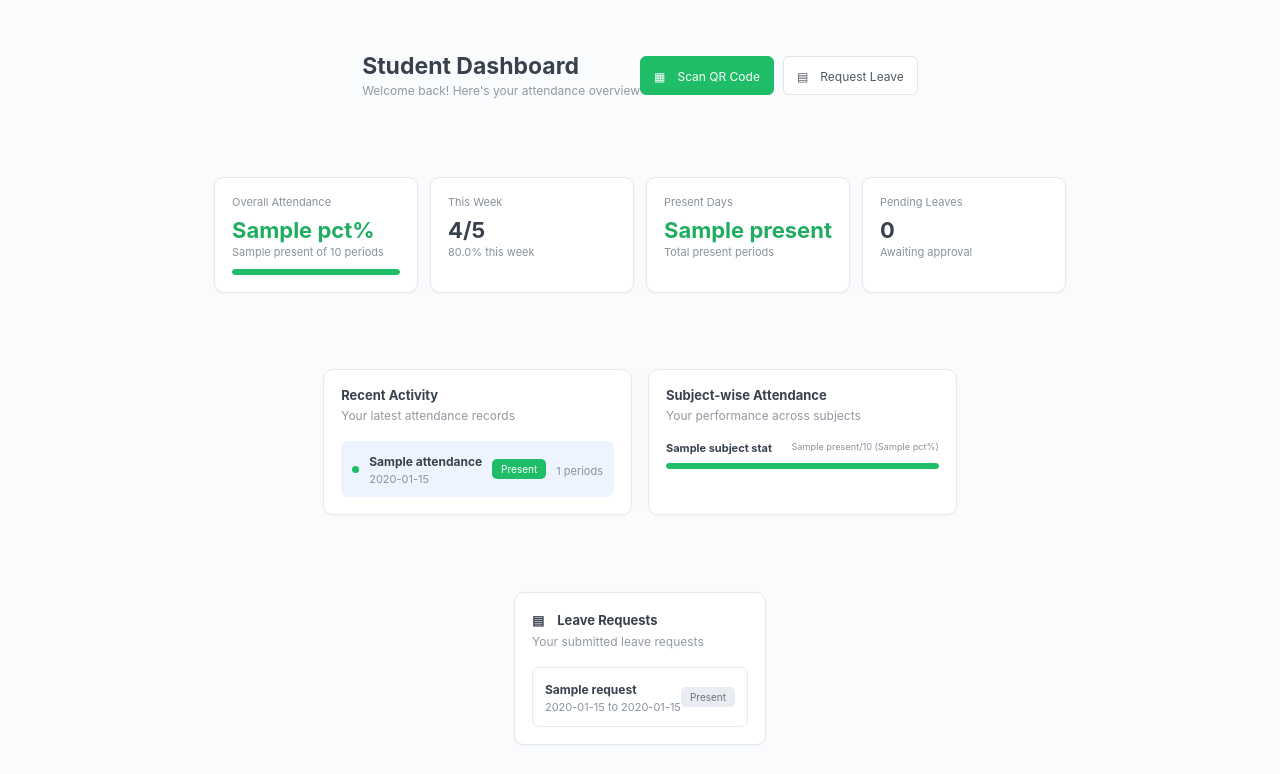
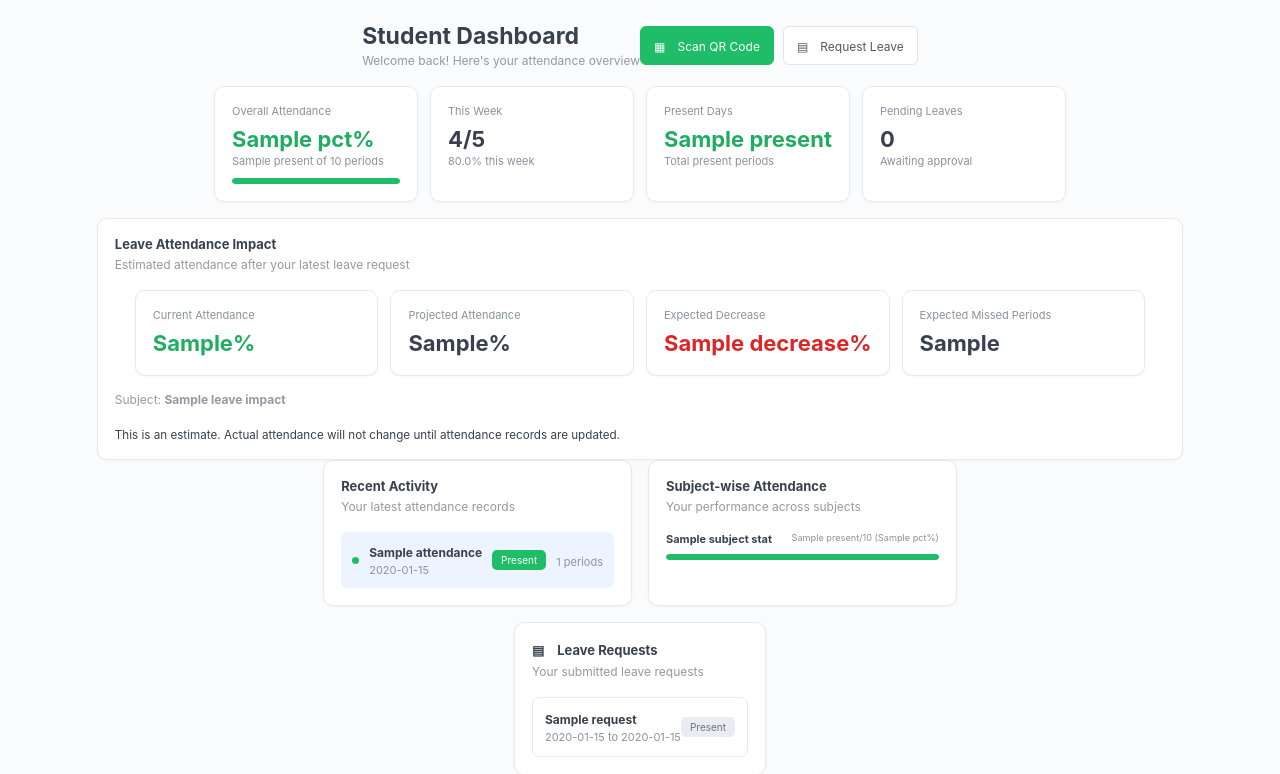
Before and after one commit to sugandakumar001-dotcom/EduAttendPro, a Flask app: template templates/dashboard.html in a window 1280 px wide. Shown: the top 774 px of the page. Run offline with Flask 3, Linux system fonts and the light colour scheme; tables that the repository leaves empty hold one stand-in row (values such as "Sample post"); the template is opened without the code that fills it: values that come from a table or form of the project are taken from there, most other values are stand-ins (such as "Sample title", 1, 10 or a date in 2020).

Commit message:
Add student attendance impact Gmail alerts

```diff
--- a/app.py
+++ b/app.py
@@ -9,7 +9,7 @@ from flask import Flask, render_template, redirect, url_for, request, flash, ses
 from flask_sqlalchemy import SQLAlchemy
 from werkzeug.security import generate_password_hash, check_password_hash
 from dotenv import load_dotenv
-from notifications import notify_student
+from notifications import notify_student, send_email
 
 load_dotenv()
 app = Flask(__name__)
@@ -228,24 +228,89 @@ def logout():
     session.clear()
     return redirect(url_for("login"))
 
+
 @app.route("/dashboard")
 def dashboard():
     user = current_user()
-    if not user: return redirect(url_for("login"))
-    records = Attendance.query.filter_by(student_id=user.id).order_by(Attendance.attendance_date.desc()).limit(5).all()
+    if not user:
+        return redirect(url_for("login"))
+
+    records = Attendance.query.filter_by(
+        student_id=user.id
+    ).order_by(Attendance.attendance_date.desc()).limit(5).all()
+
     all_records = Attendance.query.filter_by(student_id=user.id).all()
+
     total = sum(x.periods for x in all_records)
-    present = sum(x.periods for x in all_records if x.status == "Present")
+    present = sum(
+        x.periods for x in all_records if x.status == "Present"
+    )
+
     pct = round(present * 100 / total, 1) if total else 0
-    leaves = LeaveRequest.query.filter_by(student_id=user.id).order_by(LeaveRequest.id.desc()).all()
+
+    leaves = LeaveRequest.query.filter_by(
+        student_id=user.id
+    ).order_by(LeaveRequest.id.desc()).all()
+
     subjects = {}
     for row in all_records:
         item = subjects.setdefault(row.subject, [0, 0])
         item[1] += row.periods
-        if row.status == "Present": item[0] += row.periods
-    subject_stats = [{"name": k, "present": v[0], "total": v[1], "pct": round(v[0]*100/v[1],1) if v[1] else 0} for k,v in subjects.items()]
-    return render_template("dashboard.html", user=user, records=records, pct=pct, present=present,
-                           total=total, leaves=leaves, subject_stats=subject_stats)
+        if row.status == "Present":
+            item[0] += row.periods
+
+    subject_stats = [
+        {
+            "name": k,
+            "present": v[0],
+            "total": v[1],
+            "pct": round(v[0] * 100 / v[1], 1) if v[1] else 0
+        }
+        for k, v in subjects.items()
+    ]
+
+    # Calculate the latest leave attendance impact
+    leave_impact = None
+
+    if user.role == "student" and leaves:
+        latest_leave = leaves[0]
+
+        working_days = sum(
+    1
+    for day in range(
+        (latest_leave.end_date - latest_leave.start_date).days + 1
+    )
+    if date.fromordinal(
+        latest_leave.start_date.toordinal() + day
+    ).weekday() < 5
+)
+
+        missed_periods = working_days
+
+        projected_pct = round(
+            present * 100 / (total + missed_periods), 1
+        ) if total + missed_periods else 0
+
+        leave_impact = {
+            "subject": latest_leave.subject,
+            "current_pct": pct,
+            "projected_pct": projected_pct,
+            "decrease": round(pct - projected_pct, 1),
+            "missed_periods": missed_periods
+        }
+
+    return render_template(
+        "dashboard.html",
+        user=user,
+        records=records,
+        pct=pct,
+        present=present,
+        total=total,
+        leaves=leaves,
+        subject_stats=subject_stats,
+        leave_impact=leave_impact
+    )
+
 
 @app.route("/attendance")
 def attendance():
@@ -253,6 +318,7 @@ def attendance():
     if not user: return redirect(url_for("login"))
     rows=Attendance.query.filter_by(student_id=user.id).order_by(Attendance.attendance_date.desc()).all()
     return render_template("simple.html", title="My Attendance", rows=rows)
+
 
 
 @app.route("/leaves", methods=["GET", "POST"])
@@ -282,6 +348,7 @@ def leaves():
             flash("No HOD assigned to your Class Advisor.", "error")
             return redirect(url_for("leaves"))
 
+        # Create leave request
         item = LeaveRequest(
             student_id=user.id,
             subject=request.form["subject"],
@@ -298,7 +365,164 @@ def leaves():
         db.session.add(item)
         db.session.commit()
 
-        flash("Leave request submitted to your Class Advisor!", "success")
+        # Calculate current attendance
+        all_records = Attendance.query.filter_by(
+            student_id=user.id
+        ).all()
+
+        total = sum(record.periods for record in all_records)
+
+        present = sum(
+            record.periods
+            for record in all_records
+            if record.status == "Present"
+        )
+
+        current_pct = round(
+            present * 100 / total, 1
+        ) if total else 0
+
+        # Calculate working days
+        working_days = sum(
+            1
+            for day in range(
+                (item.end_date - item.start_date).days + 1
+            )
+            if date.fromordinal(
+                item.start_date.toordinal() + day
+            ).weekday() < 5
+        )
+
+        missed_periods = working_days
+
+        # Calculate projected attendance
+        projected_pct = round(
+            present * 100 / (total + missed_periods), 1
+        ) if total + missed_periods else 0
+
+        decrease = round(current_pct - projected_pct, 1)
+
+        # Prepare Gmail message
+        email_body = f"""
+Dear {user.name},
+
+Your leave request has been submitted successfully.
+
+LEAVE DETAILS
+Subject: {item.subject}
+Start Date: {item.start_date}
+End Date: {item.end_date}
+Expected Missed Periods: {missed_periods}
+
+ATTENDANCE IMPACT
+Current Attendance: {current_pct}%
+Projected Attendance: {projected_pct}%
+Expected Attendance Decrease: {decrease}%
+
+This is an estimate based on Monday-Friday working days
+and one period per working day.
+
+Your actual attendance will not change automatically.
+
+Regards,
+EduAttendPro Team
+"""
+
+
+        # Create designed HTML attendance alert
+        status_message = (
+            "Attendance is still above the 75% requirement."
+            if projected_pct >= 75
+            else "Warning: Your projected attendance is below 75%."
+        )
+
+        status_color = "#087a35" if projected_pct >= 75 else "#dc2626"
+
+        html_body = f"""
+        <!DOCTYPE html>
+        <html>
+        <body style="margin:0;padding:20px;background:#f5f5f5;
+                     font-family:Arial,sans-serif;">
+          <div style="max-width:700px;margin:auto;background:#ffffff;
+                      border:1px solid #dddddd;border-radius:18px;
+                      padding:26px;">
+
+            <div style="display:inline-block;background:#ffe5dc;
+                        color:#9a3e13;padding:9px 15px;
+                        border-radius:25px;">
+              Attendance alert
+            </div>
+
+            <h1 style="font-size:46px;color:#a04416;margin:22px 0;">
+              {projected_pct}%
+            </h1>
+
+            <h2 style="font-size:25px;color:#111111;">
+              Your projected attendance after planned leave
+            </h2>
+
+            <p style="font-size:20px;">
+              Current attendance: {current_pct}%
+            </p>
+
+            <p style="font-size:20px;">
+              Planned leave: {missed_periods} days
+            </p>
+
+            <p style="font-size:19px;color:{status_color};">
+              {status_message}
+            </p>
+
+            <hr style="border:0;border-top:1px solid #eeeeee;">
+
+            <p style="color:#666666;font-size:14px;">
+              Subject: {item.subject}<br>
+              Leave dates: {item.start_date} to {item.end_date}
+            </p>
+
+            <p style="color:#777777;font-size:12px;">
+              This is an estimate based on Monday-Friday working
+              days and one period per working day. Actual attendance
+              will not change automatically.
+            </p>
+
+            <p style="color:#555555;">EduAttendPro Team</p>
+          </div>
+        </body>
+        </html>
+        """
+
+        # Send Gmail notification
+        try:
+            send_email(
+                user.email,
+                "EduAttendPro - Attendance Alert",
+                email_body,
+                html_body=html_body
+            )
+            email_status = "sent"
+
+        except Exception as exc:
+            email_status = "failed: " + str(exc)
+            print("Leave impact email failed:", exc)
+
+
+        # Save email notification status
+        email_log = NotificationLog(
+            student_id=user.id,
+            channel="email",
+            message=email_body,
+            status=email_status[:30]
+        )
+
+        db.session.add(email_log)
+        db.session.commit()
+
+        flash(
+            "Leave request submitted. Email status: " + email_status,
+            "success"
+        )
+
         return redirect(url_for("leaves"))
 
     # Display student's leave requests
@@ -543,6 +767,7 @@ def hod_dashboard():
 # ==========================================
 
 
+
 @app.route("/hod/review/<int:leave_id>", methods=["POST"])
 def hod_review(leave_id):
     user = current_user()
@@ -584,19 +809,69 @@ def hod_review(leave_id):
     leave.hod_remarks = remarks
     leave.hod_reviewed_at = datetime.utcnow()
 
-    # Get student details
     student = db.session.get(User, leave.student_id)
 
     if not student:
         flash("Student account not found.", "error")
         return redirect(url_for("hod_dashboard"))
 
-    # Prepare notification message
-    message = (
-        f"Dear {student.name}, your leave request for "
-        f"{leave.subject} ({leave.start_date} to {leave.end_date}) "
-        f"has been {leave.status} by the HOD."
+    # Calculate current attendance
+    all_records = Attendance.query.filter_by(
+        student_id=student.id
+    ).all()
+
+    total = sum(record.periods for record in all_records)
+
+    present = sum(
+        record.periods
+        for record in all_records
+        if record.status == "Present"
     )
+
+    current_pct = round(
+        present * 100 / total, 1
+    ) if total else 0
+
+    # Estimate missed working days
+    missed_periods = sum(
+        1
+        for day in range(
+            (leave.end_date - leave.start_date).days + 1
+        )
+        if date.fromordinal(
+            leave.start_date.toordinal() + day
+        ).weekday() < 5
+    )
+
+    projected_pct = round(
+        present * 100 / (total + missed_periods), 1
+    ) if total + missed_periods else 0
+
+    decrease = round(current_pct - projected_pct, 1)
+
+    # Prepare notification
+    message = f"""
+Dear {student.name},
+
+Your leave request has been {leave.status} by the HOD.
+
+LEAVE DETAILS
+Subject: {leave.subject}
+Start Date: {leave.start_date}
+End Date: {leave.end_date}
+
+ATTENDANCE IMPACT
+Current Attendance: {current_pct}%
+Projected Attendance: {projected_pct}%
+Expected Attendance Decrease: {decrease}%
+Expected Missed Periods: {missed_periods}
+
+This is an estimate based on Monday-Friday working days
+and one period per working day.
+
+Regards,
+EduAttendPro Team
+"""
 
     if remarks:
         message += f"\nHOD Remarks: {remarks}"
@@ -608,11 +883,9 @@ def hod_review(leave_id):
         message=message,
         status="sent"
     )
+    db.session.add(notification)
 
-    db.session.add(notification)
-    db.session.commit()
-
-    # Send email, SMS and WhatsApp
+    # Send notifications
     try:
         results = notify_student(
             student,
@@ -626,7 +899,7 @@ def hod_review(leave_id):
             "whatsapp": "failed: " + str(exc)
         }
 
-    # Save individual delivery results
+    # Save delivery results
     for channel, result in results.items():
         log = NotificationLog(
             student_id=student.id,
@@ -644,6 +917,7 @@ def hod_review(leave_id):
     )
 
     return redirect(url_for("hod_dashboard"))
+
 
 
 
@@ -890,4 +1164,4 @@ def faculty_scan_student_qr():
 
 if __name__ == "__main__":
     with app.app_context(): db.create_all()
-    app.run(host="0.0.0.0", port=5000, debug=True)
+    app.run(host="0.0.0.0", port=5001, debug=True)
--- a/templates/dashboard.html
+++ b/templates/dashboard.html
@@ -1,6 +1,51 @@
 {% extends "base.html" %}{% block content %}
 <div class="heading"><div><h1>Student Dashboard</h1><p>Welcome back! Here's your attendance overview</p></div><div class="actions"><a class="btn green" href="#">▦　Scan QR Code</a><a class="btn" href="{{url_for('leaves')}}">▤　Request Leave</a></div></div>
 <section class="stats"><div class="stat"><small>Overall Attendance</small><strong class="green-text">{{pct}}%</strong><small>{{present}} of {{total}} periods</small><div class="bar"><i style="width:{{pct}}%"></i></div></div><div class="stat"><small>This Week</small><strong>4/5</strong><small>80.0% this week</small></div><div class="stat"><small>Present Days</small><strong class="green-text">{{present}}</strong><small>Total present periods</small></div><div class="stat"><small>Pending Leaves</small><strong>{{leaves|selectattr('status','equalto','Pending')|list|length}}</strong><small>Awaiting approval</small></div></section>
+
+{% if leave_impact %}
+<div class="panel leave-impact-panel">
+    <h3>Leave Attendance Impact</h3>
+    <p>Estimated attendance after your latest leave request</p>
+
+    <div class="stats">
+        <div class="stat">
+            <small>Current Attendance</small>
+            <strong class="green-text">
+                {{ leave_impact.current_pct }}%
+            </strong>
+        </div>
+
+        <div class="stat">
+            <small>Projected Attendance</small>
+            <strong>
+                {{ leave_impact.projected_pct }}%
+            </strong>
+        </div>
+
+        <div class="stat">
+            <small>Expected Decrease</small>
+            <strong style="color:#dc2626">
+                {{ leave_impact.decrease }}%
+            </strong>
+        </div>
+
+        <div class="stat">
+            <small>Expected Missed Periods</small>
+            <strong>
+                {{ leave_impact.missed_periods }}
+            </strong>
+        </div>
+    </div>
+
+    <p>
+        Subject: <b>{{ leave_impact.subject }}</b>
+    </p>
+    <small>
+        This is an estimate. Actual attendance will not change
+        until attendance records are updated.
+    </small>
+</div>
+{% endif %}
 <section class="panels"><div class="panel"><h3>Recent Activity</h3><p>Your latest attendance records</p>{% for r in records %}<div class="activity"><span class="{{'dot' if r.status=='Present' else 'dot red'}}"></span><div class="grow"><b>{{r.subject}}</b><small>{{r.attendance_date}}</small></div><span class="pill {{'good' if r.status=='Present' else 'bad'}}">{{r.status}}</span><small>{{r.periods}} periods</small></div>{% else %}<p>No attendance records yet.</p>{% endfor %}</div>
 <div class="panel"><h3>Subject-wise Attendance</h3><p>Your performance across subjects</p>{% for s in subject_stats %}<div class="subject"><div><b>{{s.name}}</b><small>{{s.present}}/{{s.total}} ({{s.pct}}%)</small></div><div class="bar"><i style="width:{{s.pct}}%"></i></div></div>{% else %}<p>No subject data yet.</p>{% endfor %}</div></section>
 <div class="panel leave-panel"><h3>▤　Leave Requests</h3><p>Your submitted leave requests</p>{% for l in leaves %}<div class="leave-row"><div><b>{{l.subject}}</b><small>{{l.start_date}} to {{l.end_date}}</small></div><span class="pill">{{l.status}}</span></div>{% else %}<p>No leave requests submitted.</p>{% endfor %}</div>
```
Also changed, not shown: notifications.py (+21 -3 lines).
